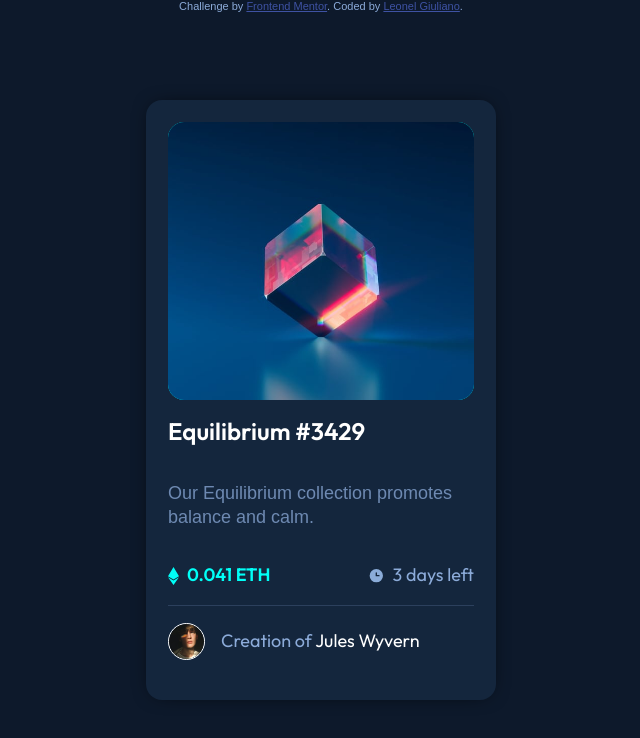
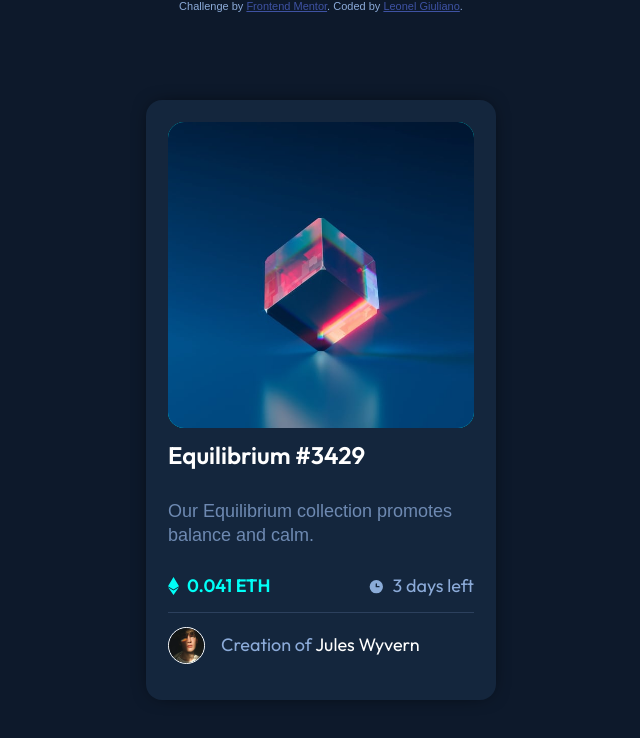
Before and after one commit to leonel-giuliano/NFT, a plain HTML site: page index.html in a window 1280 px wide. Shown: the whole page, without its empty margins (319-959 px from the left). Drawn offline with Linux system fonts and the light colour scheme.

Commit message:
Change the division... for the 3rd time

```diff
--- a/style.css
+++ b/style.css
@@ -44,7 +44,7 @@ body {
 
 .card {
     box-sizing: border-box;
-    grid-template-rows: 50%;
+    grid-template-rows: 55%;
     width: min(350px, 85%);
     height: min(600px, 90%);
     padding: 1.375rem;
```
